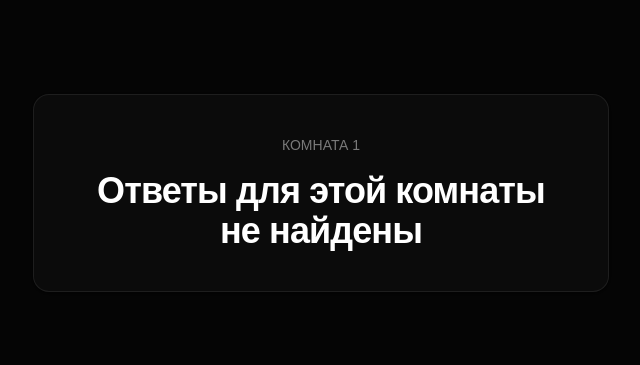
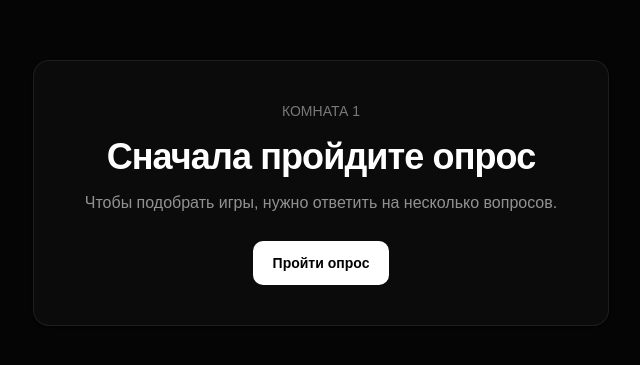
Before and after one commit to unitonli/game-match, a Next.js app: page /room/1/results in a window 1280 px wide. Shown: the part 207-572 px from the top of the page, without its empty margins (319-959 px from the left). Built offline with nearby package versions, Linux system fonts and the light colour scheme.

Commit message:
Add results empty state

```diff
--- a/app/room/[code]/results/results-content.tsx
+++ b/app/room/[code]/results/results-content.tsx
@@ -1,5 +1,6 @@
 "use client";
 
+import Link from "next/link";
 import { useMemo, useState, useSyncExternalStore } from "react";
 import { getSteamHeaderImageUrl } from "@/src/lib/getSteamImageUrl";
 import { matchGames, type MatchGamesAnswers } from "@/src/lib/matchGames";
@@ -31,8 +32,17 @@ export function ResultsContent({ roomCode }: ResultsContentProps) {
             Комната {roomCode}
           </p>
           <h1 className="mt-4 text-3xl font-semibold tracking-tight text-white sm:text-4xl">
-            Ответы для этой комнаты не найдены
+            Сначала пройдите опрос
           </h1>
+          <p className="mt-3 text-base leading-7 text-white/55">
+            Чтобы подобрать игры, нужно ответить на несколько вопросов.
+          </p>
+          <Link
+            href={`/room/${roomCode}/quiz`}
+            className="mt-6 inline-flex min-h-11 w-full items-center justify-center rounded-[10px] bg-white px-5 text-sm font-bold text-black transition hover:-translate-y-0.5 hover:bg-white/88 focus:outline-none focus:ring-2 focus:ring-white focus:ring-offset-2 focus:ring-offset-[#0b0b0b] sm:w-auto"
+          >
+            Пройти опрос
+          </Link>
         </section>
       </main>
     );
```
